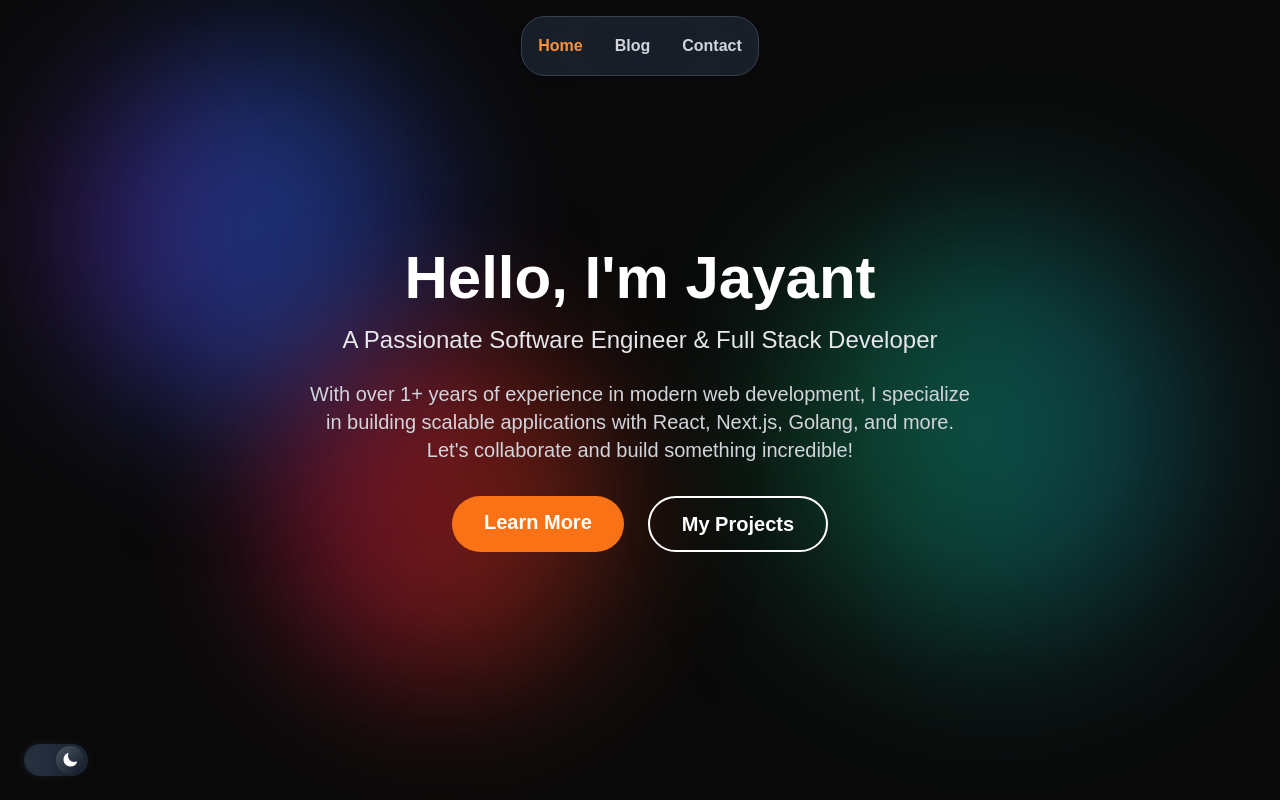
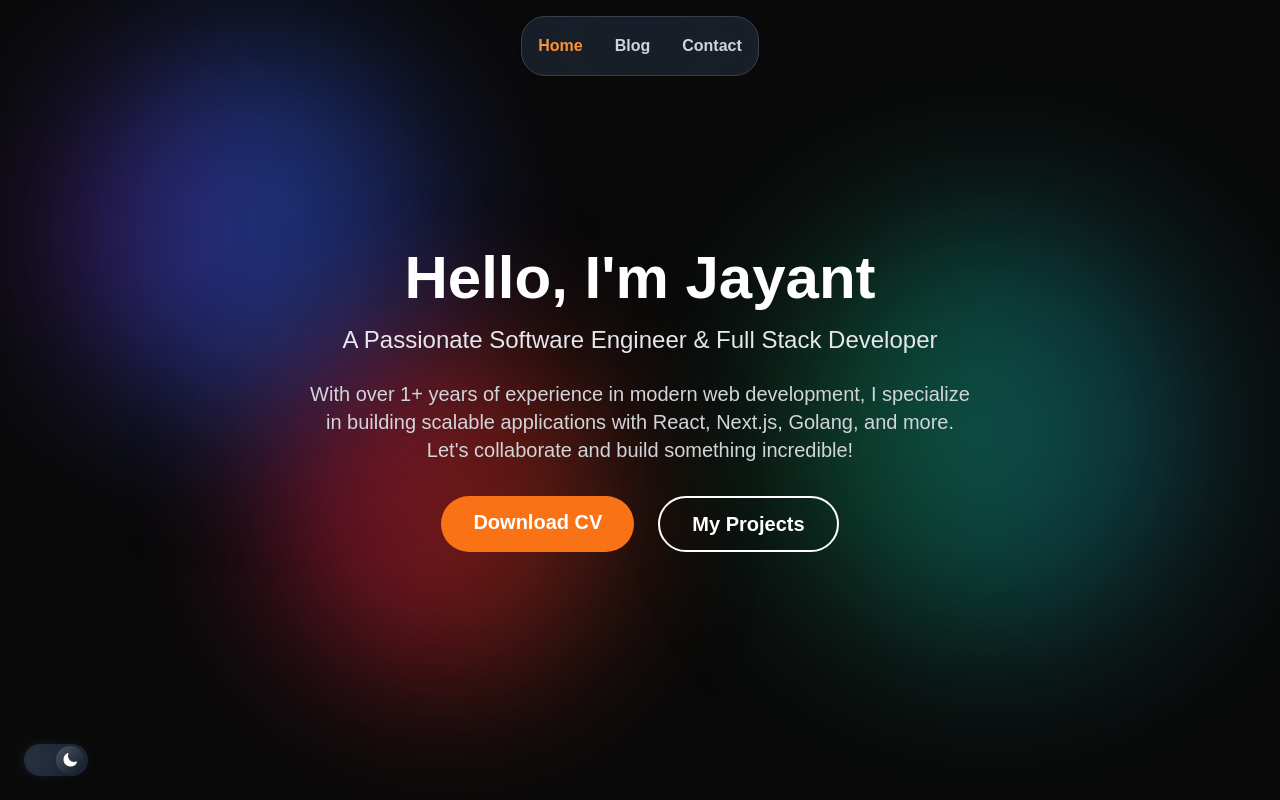
Before and after one commit to Jayant-Verma/byte-by-byte, a Next.js app: page / in a window 1280 px wide. Shown: the top 800 px of the page. Built offline with nearby package versions, Linux system fonts and the light colour scheme.

Commit message:
added resume download feature

```diff
--- a/src/components/Hero.tsx
+++ b/src/components/Hero.tsx
@@ -40,13 +40,14 @@ const Hero = () => {
                     {/* Call to Action Buttons */}
                     <div className="mt-8 flex justify-center gap-6">
                         <motion.a
-                            href="#about"
+                            href="/resume/resume.pdf"
+                            download="Jayant-Verma-Resume.pdf"
                             className="inline-block py-3 px-8 bg-orange-500 text-white text-xl font-semibold rounded-full hover:bg-orange-600 transition-all duration-300 transform hover:scale-105 hover:shadow-lg"
                             initial={{ opacity: 0 }}
                             animate={{ opacity: 1 }}
                             transition={{ duration: 1, delay: 1 }}
                         >
-                            Learn More
+                            Download CV
                         </motion.a>
 
                         <motion.a
```
Also changed, not shown: 1 other file (tests, documents, lock files or other folders).
